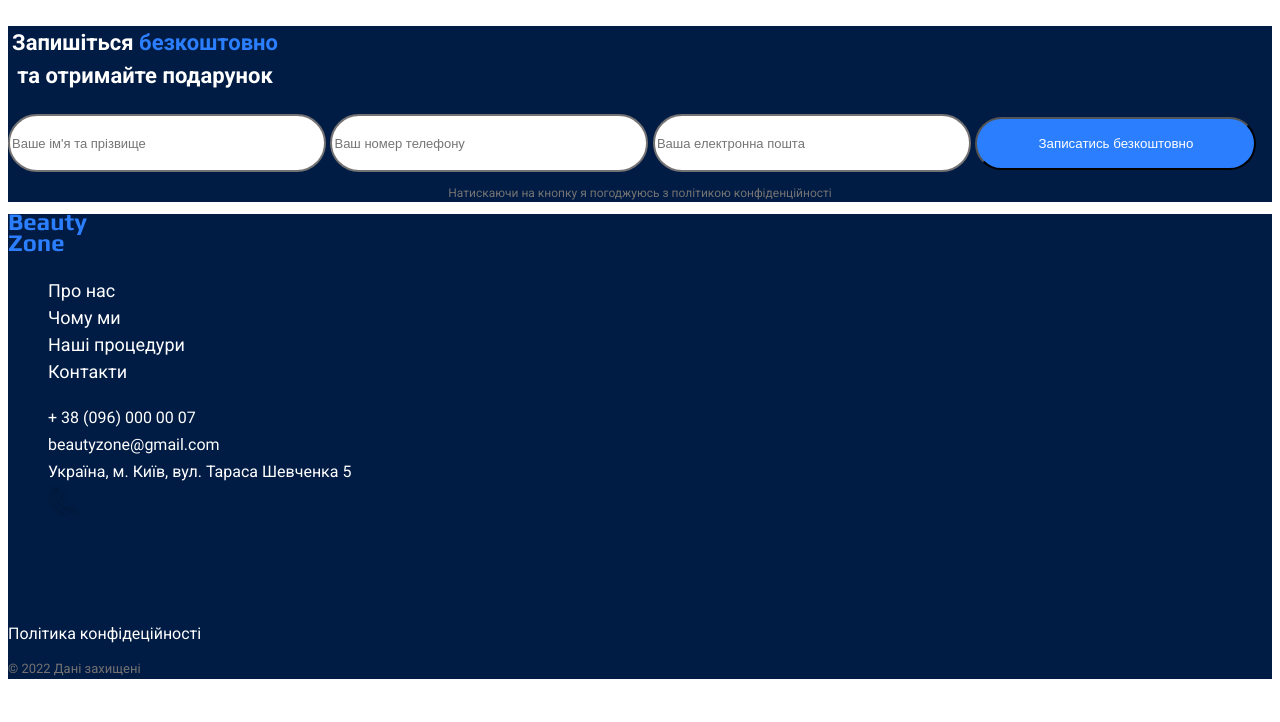
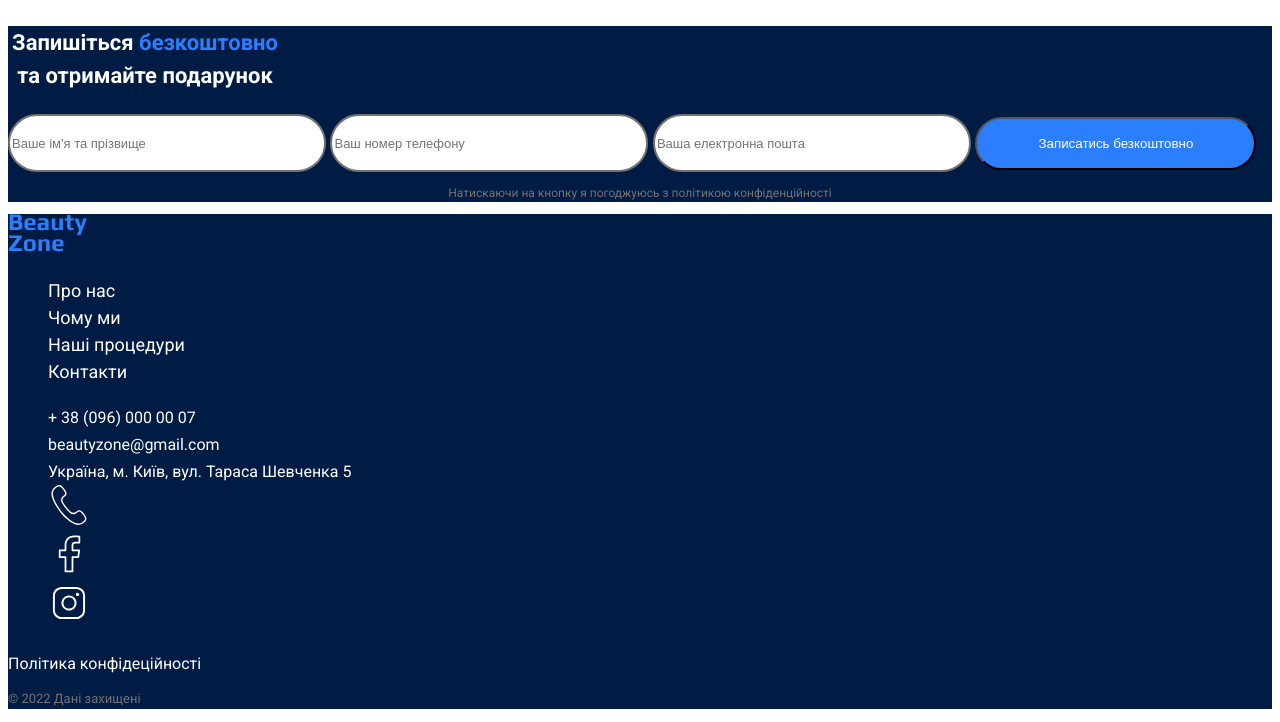
Before and after one commit to Bolestiev/genius-homework-1, a plain HTML site: page index.html in a window 1280 px wide. Shown: the part 2891-3613 px from the top of the page. Before the commit the page ends 3583 px from the top, so only its background shows below. Drawn offline with Linux system fonts and the light colour scheme.

Commit message:
add footer svg

```diff
--- a/css/styles.css
+++ b/css/styles.css
@@ -243,10 +243,6 @@ ul {
   font-style: normal;
 }
 
-.footer-svg {
-  color: var(--color-brand-light);
-}
-
 .address-copyright {
   font-size: 13px;
   color: #747272;
--- a/index.html
+++ b/index.html
@@ -239,7 +239,7 @@
           <li>
             <a href="#">
               <img
-                src="./images/telephone-receiver_icon-icons.com_56033 1.svg"
+                src="./svg/telephone-receiver_icon-icons.com_56033 1.svg"
                 alt=""
               />
             </a>
@@ -247,13 +247,13 @@
           </li>
           <li>
             <a href="#">
-              <img src="./images/uit_facebook-f.svg" alt="" />
+              <img src="./svg/uit_facebook-f.svg" alt="" />
             </a>
             <!-- facebook-icon -->
           </li>
           <li>
             <a href="#">
-              <img src="./images/ph_instagram-logo-light.svg" alt="" />
+              <img src="./svg/ph_instagram-logo-light.svg" alt="" />
             </a>
             <!-- instagram-icon -->
           </li>
```
Also changed, not shown: svg/ph_instagram-logo-light.svg (added), svg/telephone-receiver_icon-icons.com_56033 1.svg (added), svg/uit_facebook-f.svg (added).
